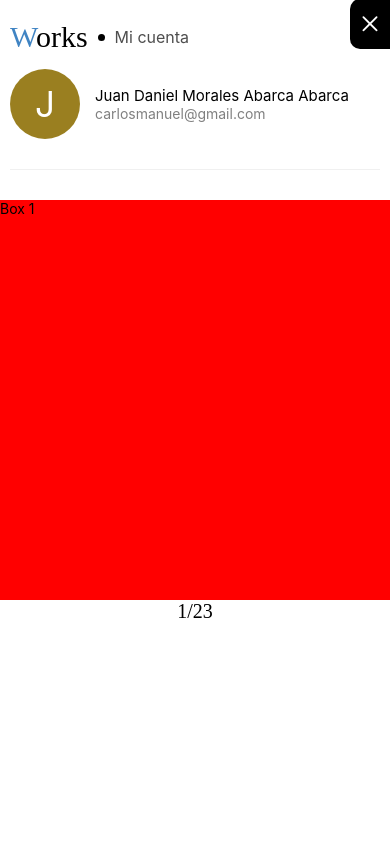
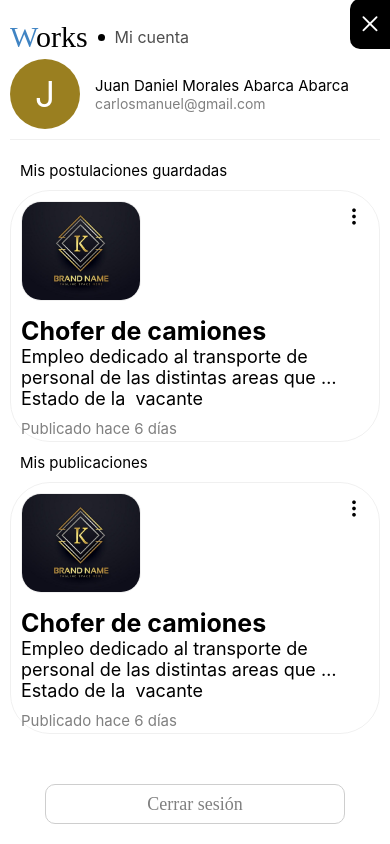
Before and after one commit to Juan20Daniel/Proyecto_works, a React Native app: screen /Profile in a window 390 px wide. Built offline with nearby package versions, Linux system fonts and the light colour scheme; what react-native-worklets would draw is missing.

Commit message:
Maquetación inicial de la pantalla de cuenta

```diff
--- a/src/presentation/components/horizontalPagination/HorizontalPagination.tsx
+++ b/src/presentation/components/horizontalPagination/HorizontalPagination.tsx
@@ -3,7 +3,6 @@
     FlatList,
     StyleProp,
     StyleSheet,
-    Text,
     useWindowDimensions,
     View,
     ViewStyle,
@@ -11,62 +10,52 @@
     NativeScrollEvent
 } from "react-native"
 import { globalStyles } from "../../../config/global.styles";
+import { useState } from "react";
 
 interface Props {
-    customWidth?:DimensionValue;
-    customHeight?:DimensionValue;
     list?: number[];
-    showCounter?: boolean;
     customStyleContainer?:StyleProp<ViewStyle>;
+    children:React.ReactNode;
+    pagingEnabled?:boolean;
 }
 
 export const HorizontalPagination = ({
-    customWidth,
-    customHeight,
     list=[1,2,3,4,5,6,7,8,9],
-    showCounter=true,
-    customStyleContainer
+    customStyleContainer,
+    children,
+    pagingEnabled=false
 }:Props) => {
+    const [ index, setIndex ] = useState(0);
     const width = useWindowDimensions().width;
     const onScroll = (event:NativeSyntheticEvent<NativeScrollEvent>) => {
-
-        console.log('scroll');
+        const { contentOffset, layoutMeasurement } = event.nativeEvent;
+       setIndex(Math.floor(contentOffset.x / layoutMeasurement.width))
     }
     return (
-        <>
-            <View style={[{width:customWidth??width, height:customHeight??400},customStyleContainer]}>
+        <View style={[{flex:1}, customStyleContainer]}>
+            <View style={{flex:1}}>
                 <FlatList
                     data={list}
                     keyExtractor={(item) => item.toString()}
                     horizontal
-                    pagingEnabled
+                    pagingEnabled={pagingEnabled}
                     showsHorizontalScrollIndicator={false}
-                    renderItem={({item}) => (
-                        <View style={{...styles.container, width:customWidth??width, height:customHeight??400}}>
-                            <Text>Box {item}</Text>
-                        </View>
+                    renderItem={() => (
+                        <>
+                            {children}
+                        </>
                     )}
                     onScroll={onScroll}
                 />
             </View>
-            {showCounter &&
-                <View style={styles.boxCounter}>
-                    <Text style={styles.counter}>
-                        1/23
-                    </Text>
-                </View>
-            }
-        </>
+        </View>
     );
 }
 
 const styles = StyleSheet.create({
-    container: {
-        backgroundColor:'red',
-    },
     boxCounter: {
         width: '100%',
-        alignItems:'center'
+        alignItems:'center',
     },
     counter: {
         fontSize: 20,
--- a/src/presentation/components/index.ts
+++ b/src/presentation/components/index.ts
@@ -26,3 +26,4 @@
 export { SocialAuthButton } from "./socialAuthButton/SocialAuthButton";
 export { Filter } from "./filter/Filter";
 export { HorizontalPagination } from "./horizontalPagination/HorizontalPagination";
+export { OfferPersonalizedSmall } from "./offer/OfferPersonalizedSmall";
--- /dev/null
+++ b/src/presentation/components/offer/OfferPersonalizedSmall.tsx
@@ -0,0 +1,80 @@
+import { Image, Pressable, StyleSheet, Text, useWindowDimensions, View } from 'react-native';
+import { globalColors, globalStyles } from '../../../config/global.styles';
+import { BtnIcon } from '../btns/btnIcon/BtnIcon';
+
+interface Props {
+    hasSeen?:boolean;
+}
+
+export const OfferPersonalizedSmall = ({hasSeen=false}:Props) => {
+    const width = useWindowDimensions().width;
+    const height = useWindowDimensions().height;
+    const isTable = (width > 500 && height > 900);
+    return (
+        <View style={{...styles.container, width:isTable ? 500 : width}}>
+            <Pressable
+                style={({pressed}) => [{
+                    ...styles.content,
+                    padding:isTable? 30 : 10,
+                    borderColor:pressed? globalColors.azureBlue:globalColors.lightGray
+                }]}
+            >
+                <View style={{flexDirection:'row', justifyContent:'space-between'}}>
+                    <Image
+                        source={require('../../../assets/publications/logo2.jpg')}
+                        style={styles.logoCompany}
+                    />
+                    <BtnIcon iconName='ellipsis-vertical' action={() => {}} />
+                </View>
+                <Text style={styles.title}>Chofer de camiones</Text>
+                <Text style={styles.description} numberOfLines={2}>
+                    Empleo dedicado al transporte de personal de las distintas areas que conforman la empresa People.
+                </Text>
+                <View>
+                    <Text style={styles.offerStatus}>
+                        Estado de la  vacante
+                    </Text>
+                    <Text style={styles.publishedAgo}>
+                        Publicado hace 6 días
+                    </Text>
+                </View>
+            </Pressable>
+        </View>
+    );
+}
+
+const styles = StyleSheet.create({
+    container: {
+        flex:1,
+        paddingHorizontal:10
+    },
+    content: {
+        flex:1,
+        borderRadius:40,
+        borderWidth: 1,
+        justifyContent:'space-between'
+    },
+    logoCompany: {
+        width: 120,
+        height: 100,
+        borderRadius: 20,
+        borderWidth: 1,
+        borderColor: globalColors.lightGray
+    },
+    title: {
+        fontSize: 25,
+        marginTop:15,
+        fontWeight: 'bold'
+    },
+    description: {
+        fontSize: 18,
+    },
+    offerStatus: {
+        fontSize: 18,
+    },
+    publishedAgo: {
+        paddingTop:10,
+        fontSize: 15,
+        color: globalColors.gray
+    }
+});
--- a/src/presentation/components/userAvatar/UserAvatar.tsx
+++ b/src/presentation/components/userAvatar/UserAvatar.tsx
@@ -10,8 +10,8 @@
     return (
         <View style={{
             ...styles.container,
-            width:isTable ? 100 : 70,
-            height:isTable ? 100 : 70
+            width:isTable ? 90 : 70,
+            height:isTable ? 90 : 70
         }}>
             {userImage
                 ?   <Image
--- a/src/presentation/screens/profile/Profile.tsx
+++ b/src/presentation/screens/profile/Profile.tsx
@@ -1,9 +1,9 @@
 import { StackScreenProps } from '@react-navigation/stack';
-import { Container, HorizontalPagination, UserAvatar } from '../../components';
+import { Container, HorizontalPagination, OfferPersonalizedSmall, UserAvatar } from '../../components';
 import { HeaderApp } from '../../components/headerApp/HeaderApp';
 import { RootStackParamList } from '../../navigators/StackNavigator';
-import { StyleSheet, Text, useWindowDimensions, View } from 'react-native';
-import { globalColors } from '../../../config/global.styles';
+import { Pressable, StyleSheet, Text, useWindowDimensions, View } from 'react-native';
+import { globalColors, globalStyles } from '../../../config/global.styles';
 
 interface Props extends StackScreenProps<RootStackParamList, 'Profile'>{};
 
@@ -33,7 +33,25 @@
         </View>
       </View>
       <View style={{...styles.line, width:width-20}} />
-      <HorizontalPagination />
+      <View style={{paddingHorizontal: 20, height:40, justifyContent:'center'}}>
+        <Text style={{fontSize:15}}>Mis postulaciones guardadas</Text>
+      </View>
+      <HorizontalPagination>
+        <OfferPersonalizedSmall />
+      </HorizontalPagination>
+      <View style={{paddingHorizontal: 20, height:40, justifyContent:'center'}}>
+        <Text style={{fontSize:15}}>Mis publicaciones</Text>
+      </View>
+      <HorizontalPagination>
+        <OfferPersonalizedSmall />
+      </HorizontalPagination>
+      <View style={{...styles.boxBtnCloseSession, height:isTable ? 120 : 70}}>
+        <Pressable style={({pressed})=>[styles.btnCloseSession,{opacity:pressed? 0.3 : 1}]}>
+          <Text style={{fontSize: 18, fontFamily:globalStyles.fontMonserratMedium, color:globalColors.gray}}>
+            Cerrar sesión
+          </Text>
+        </Pressable>
+      </View>
     </Container>
   );
 }
@@ -41,7 +59,7 @@
 const styles = StyleSheet.create({
   boxInfoUser: {
     paddingHorizontal: 10,
-    paddingTop: 15,
+    paddingTop: 5,
     flexDirection: 'row',
     alignItems: 'center',
   },
@@ -54,9 +72,24 @@
     maxWidth:350
   },
   line: {
-    marginVertical:30,
+    marginVertical:10,
     marginHorizontal:10,
     height: 1,
     backgroundColor: globalColors.lightGray
+  },
+  boxBtnCloseSession: {
+    width:'100%',
+    alignItems:'center',
+    paddingTop:10,
+    marginTop:40
+  },
+  btnCloseSession: {
+    width:300,
+    height: 40,
+    borderWidth:1,
+    borderRadius: 10,
+    borderColor: globalColors.softGray,
+    justifyContent:'center',
+    alignItems:'center'
   }
 });
```
